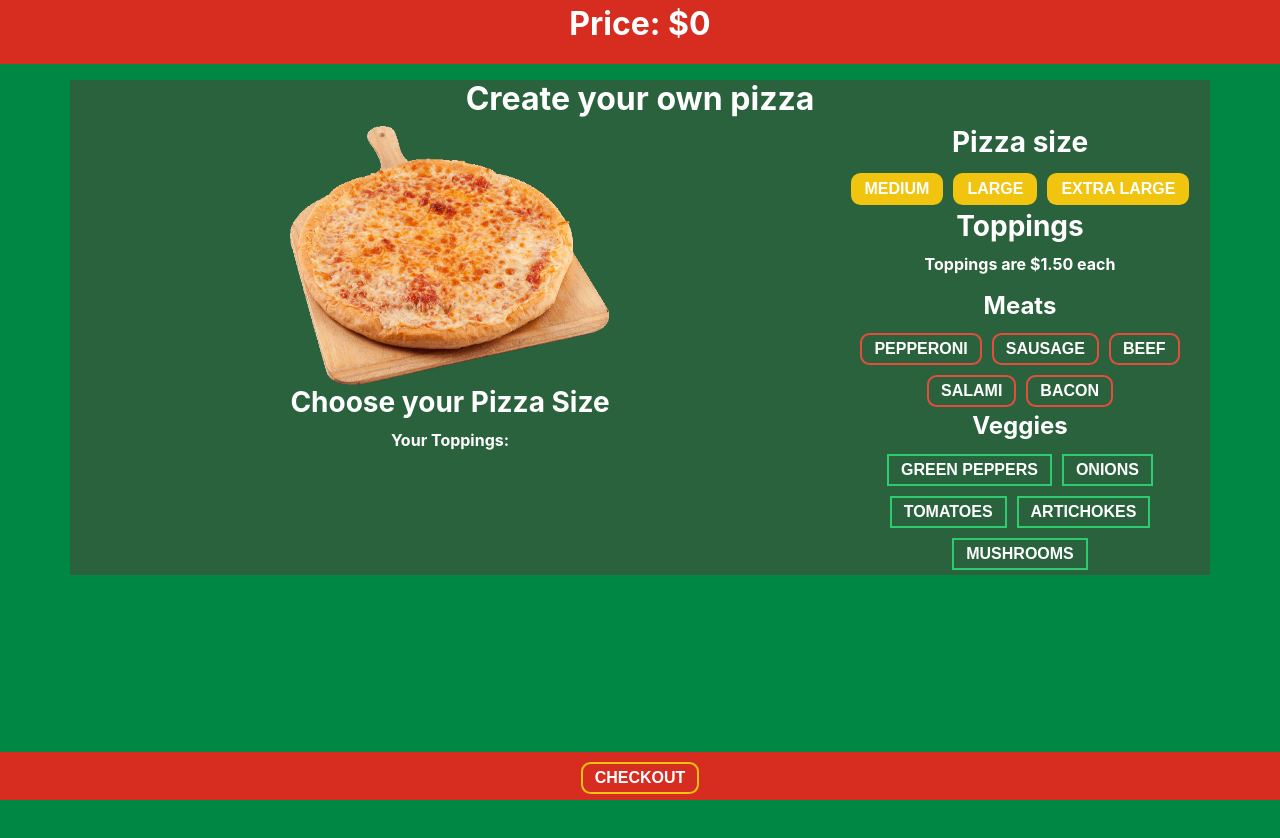
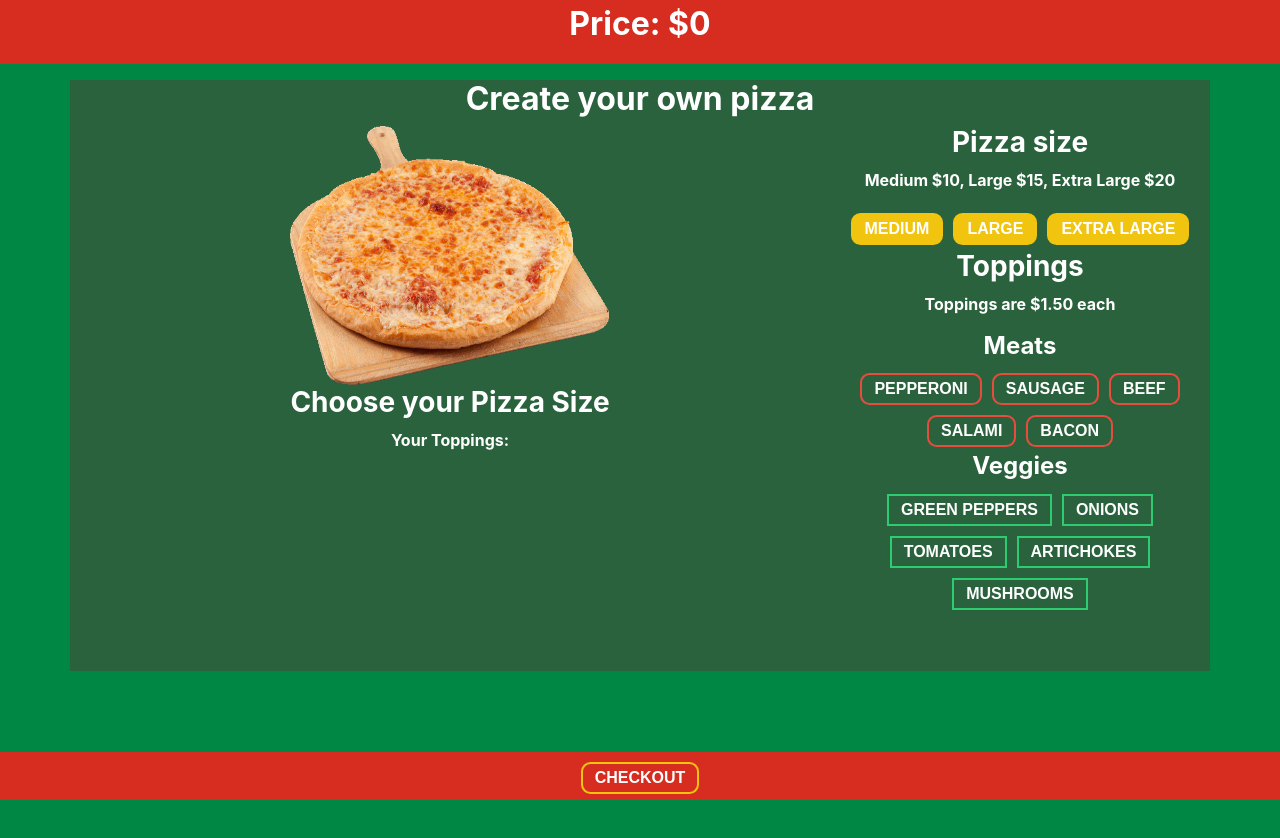
Before and after one commit to DylanBozarth/pizzaPiza, a React (Create React App) app: page / in a window 1280 px wide. Shown: the top 838 px of the page. Built offline with nearby package versions, Linux system fonts and the light colour scheme.

Commit message:
final, I suppose

```diff
--- a/src/App.scss
+++ b/src/App.scss
@@ -27,6 +27,7 @@ body {
 }
 .CYO {
   background-color: 		#2a623d;
+  padding-bottom: 7vh;
 }
 .pricefooter {
   position: fixed;
--- a/src/CYO.js
+++ b/src/CYO.js
@@ -1,4 +1,4 @@
-import React, { useState, useEffect } from "react";
+import React, { useState } from "react";
 import ButtonClickable from "./button";
 import ButtonClickable2 from "./button2";
 const CYO = () => {
@@ -100,6 +100,7 @@ const CYO = () => {
 
         <div className="col-sm-4">
           <h3 className="white">Pizza size</h3>
+          <p className="white">Medium $10, Large $15, Extra Large $20</p>
           <button
             name="Medium"
             className={
```
Also changed, not shown: 2 other files (tests, documents, lock files or other folders).
